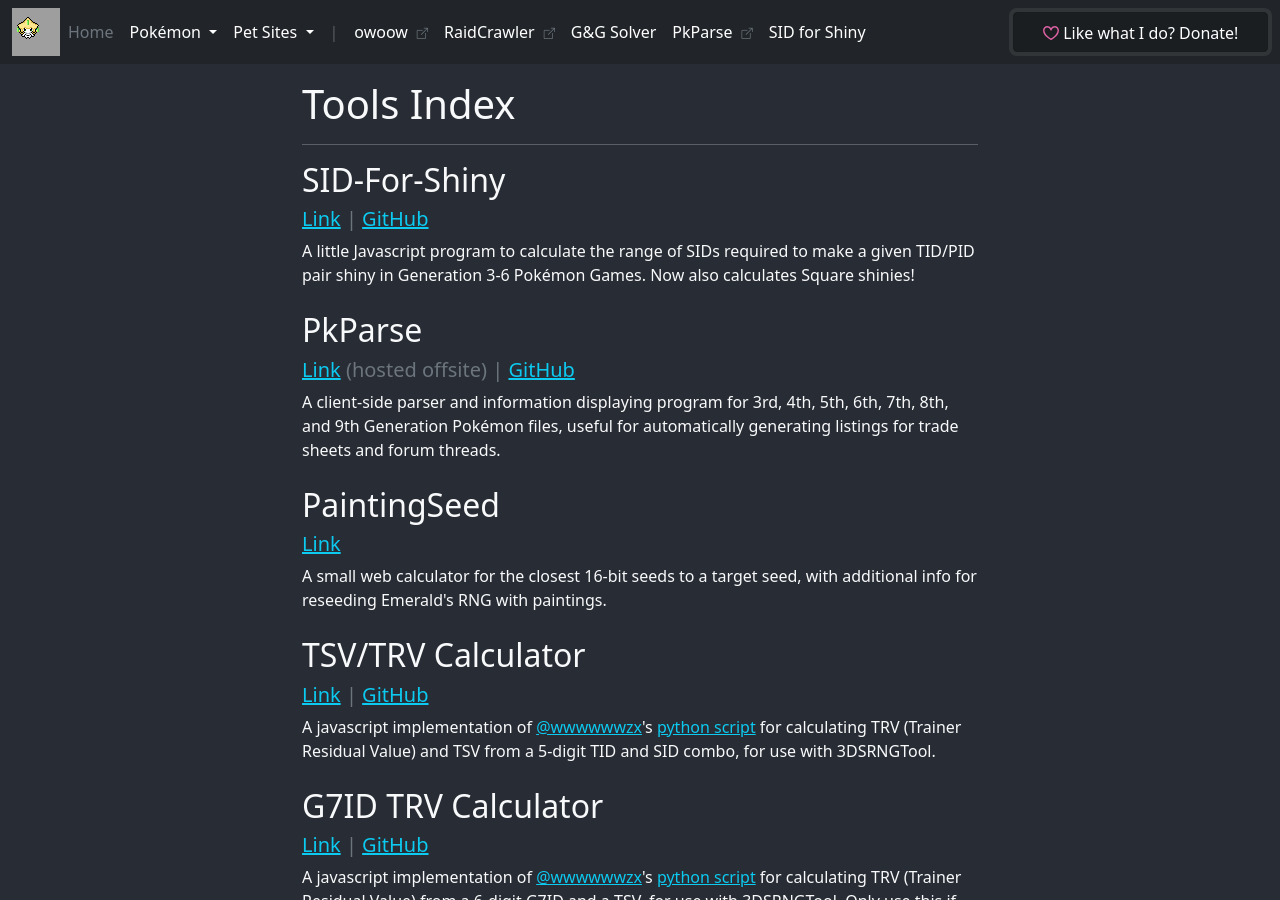
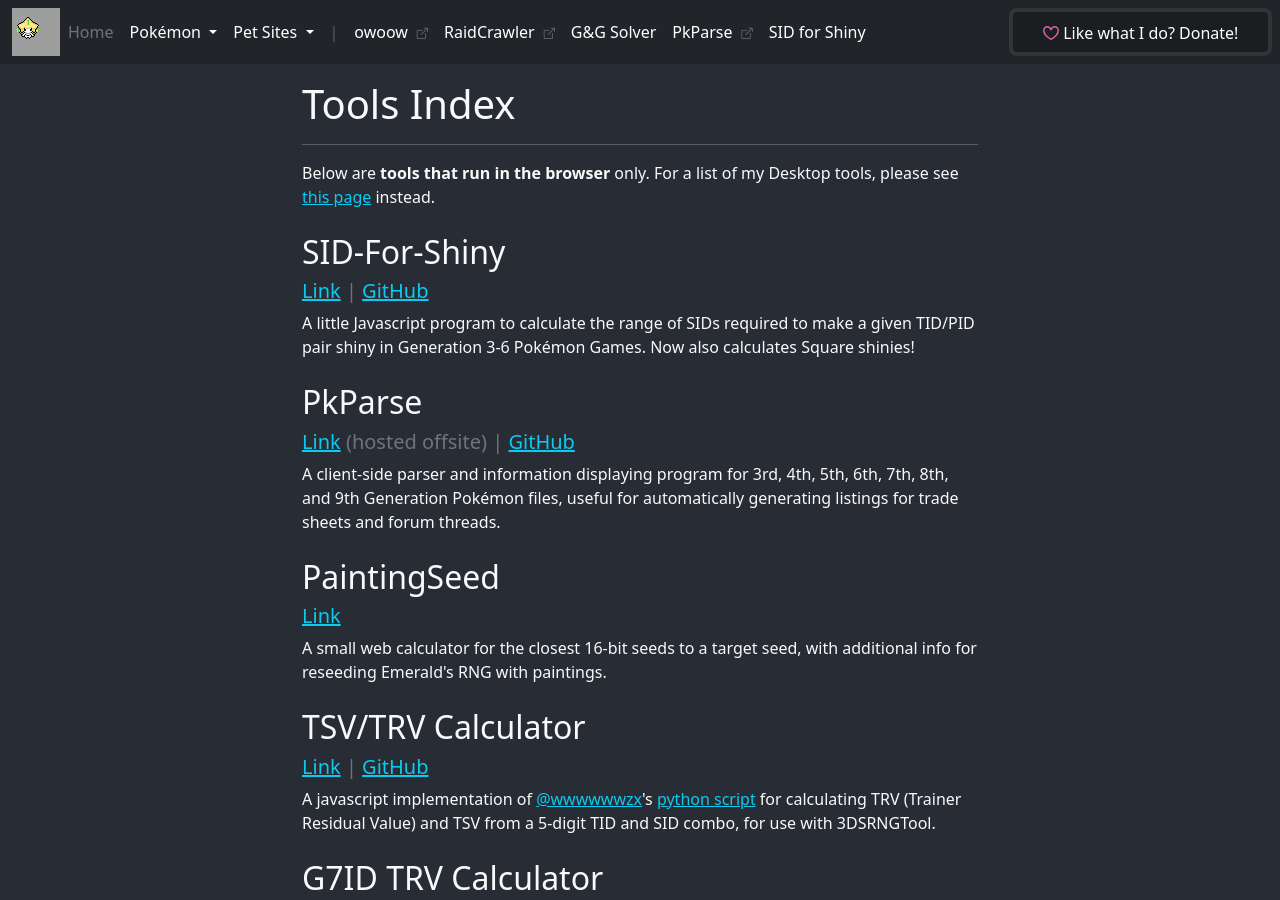
Before and after one commit to LegoFigure11/legofigure11.github.io, a Jekyll site: the page built from tools/index.html, in a window 1280 px wide and 900 px high. Built offline with Jekyll 4.4.1, drawn with Linux system fonts in a browser that asks for light colours; comment, search, counter and statistics services are not loaded; grey boxes are pictures that could not be loaded.

Commit message:
Add link to desktop tools page

```diff
--- a/tools/index.html
+++ b/tools/index.html
@@ -7,6 +7,11 @@ permalink: /tools/
 <h1>Tools Index</h1>
 
 <hr />
+
+<div>
+  Below are <span class="fw-bold">tools that run in the browser</span> only. For a list of my Desktop tools, please see <a class="text-info" href="./desktop/">this page</a> instead.
+</div>
+<br />
 <div class="d-grid gap3">
   <div class="pb-2">
     <h2 class="anchored">SID-For-Shiny</h2>
```
